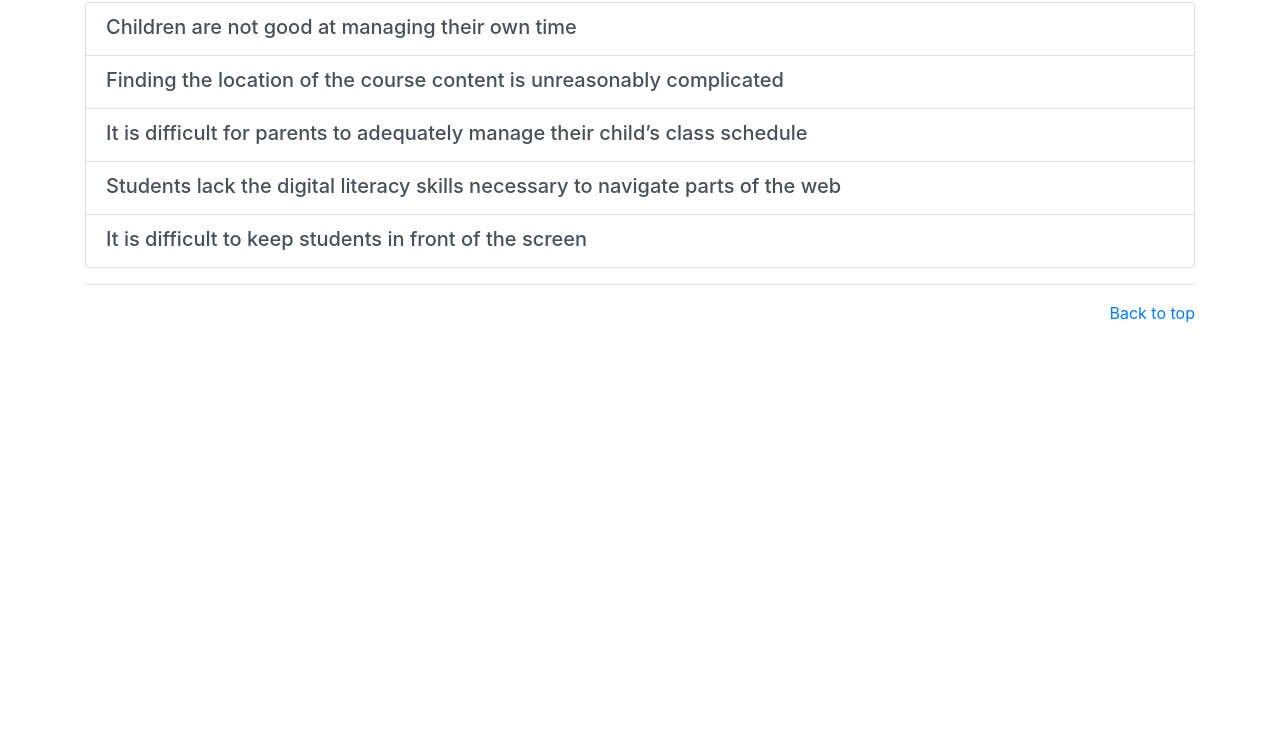
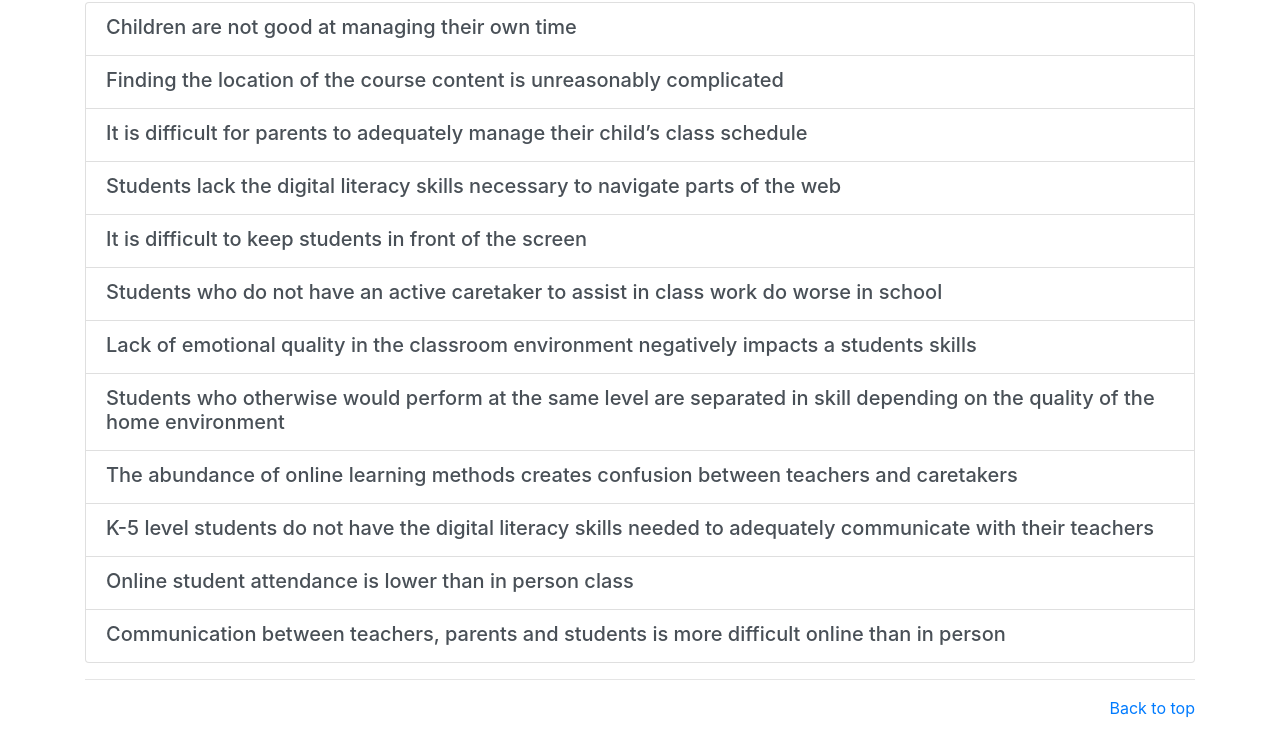
Before and after one commit to skim034/410orang, a plain HTML site: page problem.html in a window 1280 px wide. Shown: the part 420-1156 px from the top of the page. Before the commit the page ends 800 px from the top, so only its background shows below. Drawn offline with Linux system fonts and the light colour scheme.

Commit message:
added problem characteristics in problem page - by Matthew

```diff
--- a/problem.html
+++ b/problem.html
@@ -68,6 +68,41 @@
                     <h5 class="mb-1">It is difficult to keep students in front of the screen</h5>
                   </div>
                 </a>
+                <a class="list-group-item list-group-item-action flex-column align-items-start">
+                  <div class="d-flex w-100 justify-content-between">
+                    <h5 class="mb-1">Students who do not have an active caretaker to assist in class work do worse in school</h5>
+                  </div>
+                </a>
+                <a class="list-group-item list-group-item-action flex-column align-items-start">
+                  <div class="d-flex w-100 justify-content-between">
+                    <h5 class="mb-1">Lack of emotional quality in the classroom environment negatively impacts a students skills</h5>
+                  </div>
+                </a>
+                <a class="list-group-item list-group-item-action flex-column align-items-start">
+                  <div class="d-flex w-100 justify-content-between">
+                    <h5 class="mb-1">Students who otherwise would perform at the same level are separated in skill depending on the quality of the home environment</h5>
+                  </div>
+                </a>
+                <a class="list-group-item list-group-item-action flex-column align-items-start">
+                  <div class="d-flex w-100 justify-content-between">
+                    <h5 class="mb-1">The abundance of online learning methods creates confusion between teachers and caretakers</h5>
+                  </div>
+                </a>
+                <a class="list-group-item list-group-item-action flex-column align-items-start">
+                  <div class="d-flex w-100 justify-content-between">
+                    <h5 class="mb-1">K-5 level students do not have the digital literacy skills needed to adequately communicate with their teachers</h5>
+                  </div>
+                </a>
+                <a class="list-group-item list-group-item-action flex-column align-items-start">
+                  <div class="d-flex w-100 justify-content-between">
+                    <h5 class="mb-1">Online student attendance is lower than in person class</h5>
+                  </div>
+                </a>
+                <a class="list-group-item list-group-item-action flex-column align-items-start">
+                  <div class="d-flex w-100 justify-content-between">
+                    <h5 class="mb-1">Communication between teachers, parents and students is more difficult online than in person</h5>
+                  </div>
+                </a>
             </div>
           </div>
         </div>
```
